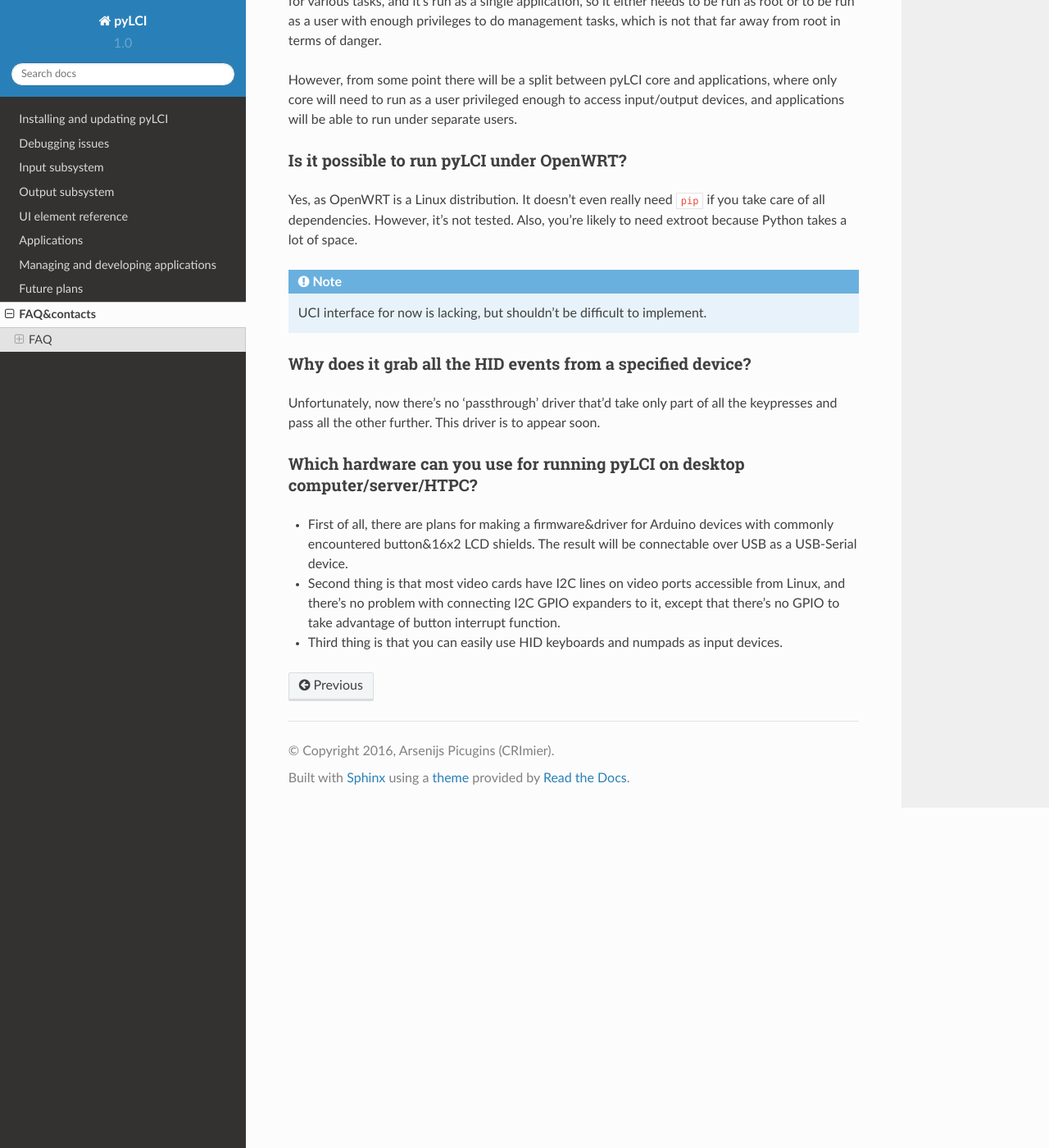
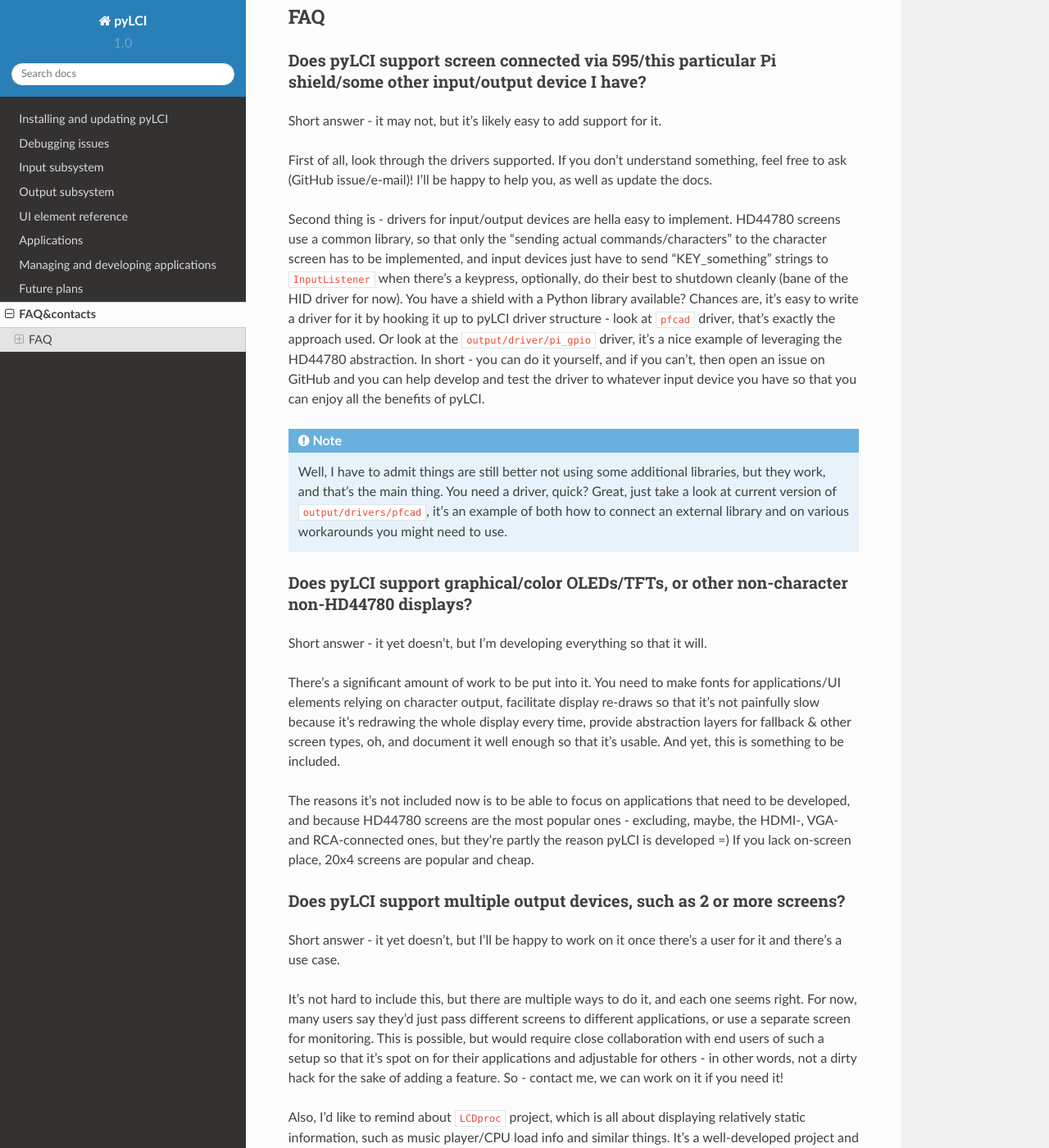
Before and after one commit to CRImier/pyLCI, a Sphinx documentation site: the page built from docs/faq_contact.rst, in a window 1280 px wide and 1400 px high, scrolled down 516 px. Shown: the whole window at 82% size. Built offline with Sphinx 7.4.7 and the Read the Docs theme 2.0.0, drawn with Linux system fonts in a browser that asks for light colours; some of the changed text lies outside the part shown.

Commit message:
Update faq_contact.rst

```diff
--- a/docs/faq_contact.rst
+++ b/docs/faq_contact.rst
@@ -2,8 +2,8 @@
 FAQ&contacts
 ############
 
-Here are some answers to questions that arise.
-Got a question that isn't answered here? Try  to look through `GitHub issues`_. If not found, create a new one!
+Here are some answers to questions that arise. Don't forget to look through the "Future plans"!
+Got a question that isn't answered here? Try to look through `GitHub issues`_. If not found, create a new one!
 If you have another questions, `e-mail me`_ .
 
 .. _GitHub issues: https://github.com/CRImier/pyLCI/issues
@@ -17,6 +17,43 @@
 FAQ
 ===
 
+.. _interfaces_supported:
+
+Does pyLCI support screen connected via 595/this particular Pi shield/some other input/output device I have?
+------------------------------------------------------------------------------------------------------------
+
+Short answer - it may not, but it's likely easy to add support for it.
+
+First of all, look through the drivers supported. If you don't understand something, feel free to ask (GitHub issue/e-mail)! I'll be happy to help you, as well as update the docs.
+
+Second thing is - drivers for input/output devices are hella easy to implement. HD44780 screens use a common library, so that only the "sending actual commands/characters" to the character screen has to be implemented, and input devices just have to send "KEY_something" strings to ``InputListener`` when there's a keypress, optionally, do their best to shutdown cleanly (bane of the HID driver for now). You have a shield with a Python library available? Chances are, it's easy to write a driver for it by hooking it up to pyLCI driver structure - look at ``pfcad`` driver, that's exactly the approach used. Or look at the ``output/driver/pi_gpio`` driver, it's a nice example of leveraging the HD44780 abstraction. In short - you can do it yourself, and if you can't, then open an issue on GitHub and you can help develop and test the driver to whatever input device you have so that you can enjoy all the benefits of pyLCI.
+
+.. note:: Well, I have to admit things are still better not using some additional libraries, but they work, and that's the main thing. You need a driver, quick? Great, just take a look at current version of ``output/drivers/pfcad``, it's an example of both how to connect an external library and on various workarounds you might need to use.
+
+
+.. _screens_supported:
+
+Does pyLCI support graphical/color OLEDs/TFTs, or other non-character non-HD44780 displays?
+-------------------------------------------------------------------------------------------
+
+Short answer - it yet doesn't, but I'm developing everything so that it will.
+
+There's a significant amount of work to be put into it. You need to make fonts for applications/UI elements relying on character output, facilitate display re-draws so that it's not painfully slow because it's redrawing the whole display every time, provide abstraction layers for fallback & other screen types, oh, and document it well enough so that it's usable. And yet, this is something to be included.
+
+The reasons it's not included now is to be able to focus on applications that need to be developed, and because HD44780 screens are the most popular ones - excluding, maybe, the HDMI-, VGA- and RCA-connected ones, but they're partly the reason pyLCI is developed =) If you lack on-screen place, 20x4 screens are popular and cheap.
+
+
+.. _multiple_screens:
+
+Does pyLCI support multiple output devices, such as 2 or more screens?
+----------------------------------------------------------------------
+
+Short answer - it yet doesn't, but I'll be happy to work on it once there's a user for it and there's a use case.
+
+It's not hard to include this, but there are multiple ways to do it, and each one seems right. For now, many users say they'd just pass different screens to different applications, or use a separate screen for monitoring. This is possible, but would require close collaboration with end users of such a setup so that it's spot on for their applications and adjustable for others - in other words, not a dirty hack for the sake of adding a feature. So - contact me, we can work on it if you need it!
+
+Also, I'd like to remind about ``LCDproc`` project, which is all about displaying relatively static information, such as music player/CPU load info and similar things. It's a well-developed project and pyLCI is not yet claiming its place because they have different use cases, each has their own strengths and weaknesses. It's not hard to imagine using one screen for pyLCI and another - for LCDproc. That said, it's also not hard to use full pyLCI configuration on one screen and pyLCI in single-app mode in another ;-)
+
 
 .. _root_necessary:
 
@@ -26,7 +63,6 @@
 It does not *need* to, but it doesn't make much sense. System needs all kinds of different privileges for various tasks, and it's run as a single application, so it either needs to be run as root or to be run as a user with enough privileges to do management tasks, which is not that far away from root in terms of danger.
 
 However, from some point there will be a split between pyLCI core and applications, where only core will need to run as a user privileged enough to access input/output devices, and applications will be able to run under separate users.
-
 .. _openwrt_possible:
 
 Is it possible to run pyLCI under OpenWRT?
@@ -39,8 +75,8 @@
 
 .. _hid_grab:
 
-Why does it grab all the HID events from a specified device?
-------------------------------------------------------------
+Why does it grab all the HID events from a device given to the HID driver?
+--------------------------------------------------------------------------
 
 Unfortunately, now there's no 'passthrough' driver that'd take only part of all the keypresses and pass all the other further. This driver is to appear soon.
 
```
